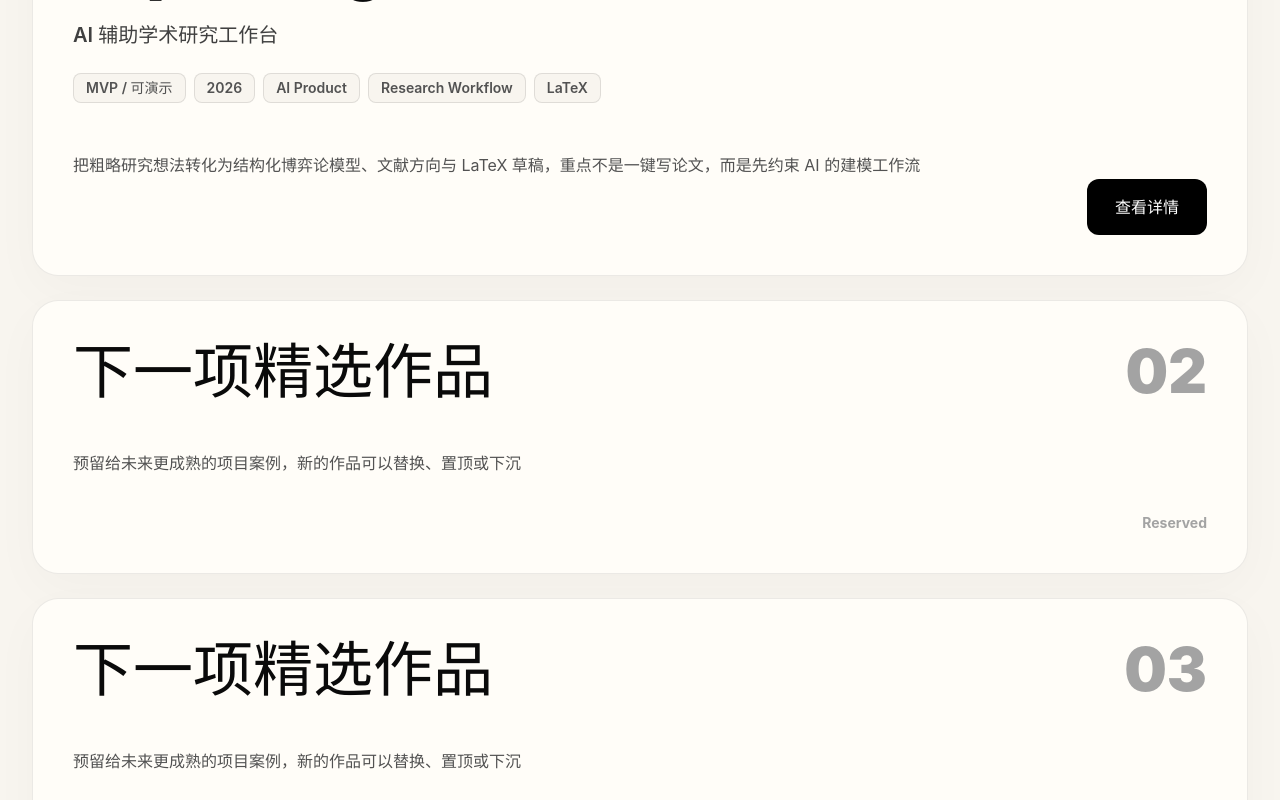
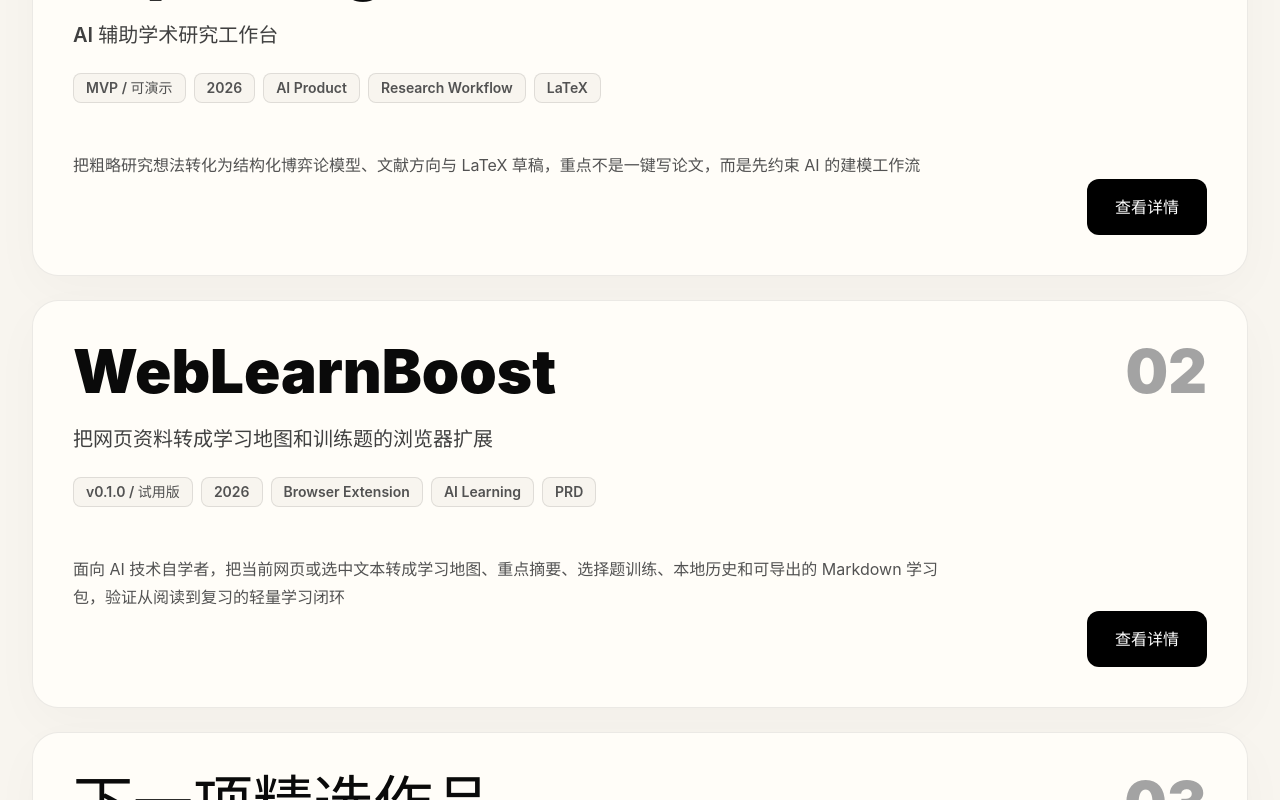
Before and after one commit to Musu6856/portfolio, a React (Vite) app: page / in a window 1280 px wide. Shown: the part 2937-3737 px from the top of the page. Built offline with nearby package versions, Linux system fonts and the light colour scheme.

Commit message:
Add WebLearnBoost portfolio project

```diff
--- a/src/App.tsx
+++ b/src/App.tsx
@@ -46,7 +46,7 @@ const copy = {
     collapseProjectsHint: "再次点击收起",
     moreProjectsBody: "后续会把其他项目统一收进这里，形成完整的项目索引",
     archiveTitle: "项目档案",
-    archiveIntro: "当前收录 1 个真实项目，后续新增作品会继续进入这里",
+    archiveIntro: "当前收录 2 个真实项目，后续新增作品会继续进入这里",
     archiveFutureTitle: "后续项目",
     archiveFutureBody: "新的项目会按质量和展示优先级加入，而不是简单按时间堆叠",
     contactTitle: "联系我",
@@ -88,7 +88,7 @@ const copy = {
     collapseProjectsHint: "Click again to close",
     moreProjectsBody: "Future projects will be collected here as a full project index",
     archiveTitle: "Project Archive",
-    archiveIntro: "Currently includes 1 real project. Future work will be added here",
+    archiveIntro: "Currently includes 2 real projects. Future work will be added here",
     archiveFutureTitle: "Upcoming projects",
     archiveFutureBody: "New projects will be added by quality and display priority, not only by date",
     contactTitle: "Contact Me",
@@ -236,11 +236,10 @@ function HomePage({ locale }: { locale: Locale }) {
       <section id="projects" className="section-shell">
         <SectionHeading title={t.projectsTitle} />
         <div className="project-list">
-          {featuredProjects.slice(0, 1).map((project, index) => (
+          {featuredProjects.map((project, index) => (
             <ProjectCard key={project.slug} locale={locale} project={project} index={index} />
           ))}
-          <ProjectPlaceholder locale={locale} index={2} />
-          <ProjectPlaceholder locale={locale} index={3} />
+          {featuredProjects.length < 3 && <ProjectPlaceholder locale={locale} index={featuredProjects.length + 1} />}
           <MoreProjects expanded={showArchive} locale={locale} onToggle={() => setShowArchive((value) => !value)} />
           {showArchive && <ProjectArchive archiveRef={archiveRef} locale={locale} />}
         </div>
--- a/src/data.ts
+++ b/src/data.ts
@@ -353,4 +353,82 @@ export const projects: Project[] = [
       },
     ],
   },
+  {
+    slug: "weblearnboost",
+    featured: true,
+    order: 2,
+    status: {
+      zh: "v0.1.0 / 试用版",
+      en: "v0.1.0 / Test release",
+    },
+    year: "2026",
+    tags: ["Browser Extension", "AI Learning", "PRD", "MVP"],
+    title: "WebLearnBoost",
+    subtitle: {
+      zh: "把网页资料转成学习地图和训练题的浏览器扩展",
+      en: "Browser extension that turns web pages into learning maps and practice questions",
+    },
+    summary: {
+      zh: "面向 AI 技术自学者，把当前网页或选中文本转成学习地图、重点摘要、选择题训练、本地历史和可导出的 Markdown 学习包，验证从阅读到复习的轻量学习闭环",
+      en: "Helps AI learners turn a page or selected text into a learning map, key summary, quiz flow, local history, and Markdown study package.",
+    },
+    detailPath: "/projects/weblearnboost",
+    sections: [
+      {
+        label: "Overview",
+        title: {
+          zh: "项目概览",
+          en: "Overview",
+        },
+        body: {
+          zh: "WebLearnBoost 是一个 Chrome / Edge 浏览器扩展试用版，用侧边栏把网页资料转成可学习、可复习、可验证的学习包。第一版重点验证主流程：读网页、生成学习地图、进入训练题、查看原文依据、保存历史并导出 Markdown。",
+          en: "WebLearnBoost is a Chrome / Edge extension prototype that turns web pages into study packages inside a sidebar. The first release validates the core loop: read a page, generate a learning map, answer practice questions, inspect source evidence, save history, and export Markdown.",
+        },
+      },
+      {
+        label: "Problem",
+        title: {
+          zh: "问题：网页学习缺少闭环",
+          en: "Problem: web learning lacks a loop",
+        },
+        body: {
+          zh: "自学 RAG、Agent、MCP、tool calling 等 AI 技术内容时，用户常常不是完全看不懂，而是看完后讲不清结构、抓不住重点，也缺少验证自己是否真正理解的环节。普通摘要工具能压缩文本，但很难提供学习路径、练习反馈和回到原文核对的能力。",
+          en: "When people self-study AI engineering topics such as RAG, agents, MCP, and tool calling, the issue is often not pure comprehension. They can read the page, but struggle to retain structure, identify key points, and verify understanding. A normal summarizer compresses text, but rarely creates a learning path, practice feedback, or source-grounded review.",
+        },
+      },
+      {
+        label: "Scope",
+        title: {
+          zh: "MVP 范围",
+          en: "MVP scope",
+        },
+        body: {
+          zh: "第一版只做一个完整学习闭环：整页或选中段落生成、学习地图、重点摘要、选择题自测、答题反馈、原文依据、本地历史、删除历史版本、Markdown 导出，以及 OpenAI Compatible 和 Anthropic Compatible 两类模型接口配置。",
+          en: "The MVP focuses on one complete learning loop: whole-page or selected-text generation, learning map, key summary, multiple-choice self-test, answer feedback, source evidence, local history, history deletion, Markdown export, and model setup for OpenAI Compatible and Anthropic Compatible providers.",
+        },
+      },
+      {
+        label: "Product",
+        title: {
+          zh: "产品取舍：先定路径，再进入训练",
+          en: "Product choice: map first, train second",
+        },
+        body: {
+          zh: "产品没有把目标定成“更快生成一段摘要”，而是先让用户看到学习路径、核心结构和推荐阅读顺序，再进入重点摘要和训练题。这个顺序让 AI 输出从内容替代变成学习辅助，也让用户保留回到原文判断的空间。",
+          en: "The product goal is not simply to generate a faster summary. It first shows a learning path, core structure, and recommended reading order, then moves into summary and quiz training. This makes the AI output a learning aid rather than a replacement for judgment, while keeping source review available.",
+        },
+      },
+      {
+        label: "Delivery",
+        title: {
+          zh: "交付与验证",
+          en: "Delivery and validation",
+        },
+        body: {
+          zh: "项目已经整理了 PRD、原型说明、开发说明、手动测试清单、隐私说明、安装指南和 v0.1.0 Release Notes。试用版通过压缩包分发，用户在扩展管理页加载已解压目录即可测试，设置和历史记录保存在浏览器本地，不做云同步。",
+          en: "The project includes a PRD, prototype notes, development notes, manual test checklist, privacy notes, installation guide, and v0.1.0 release notes. The test release is distributed as a zip package and loaded manually through the browser extension page. Settings and history stay in local browser storage, with no cloud sync.",
+        },
+      },
+    ],
+  },
 ];
```
